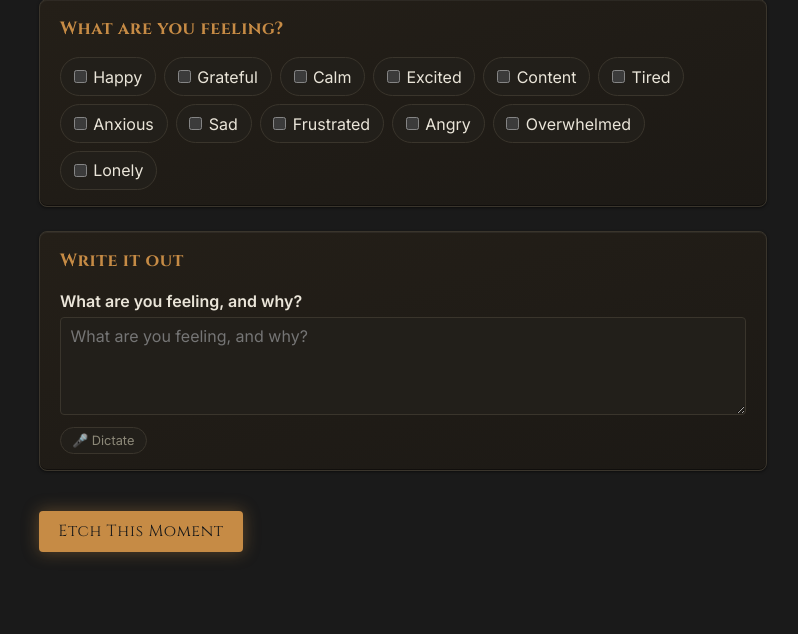
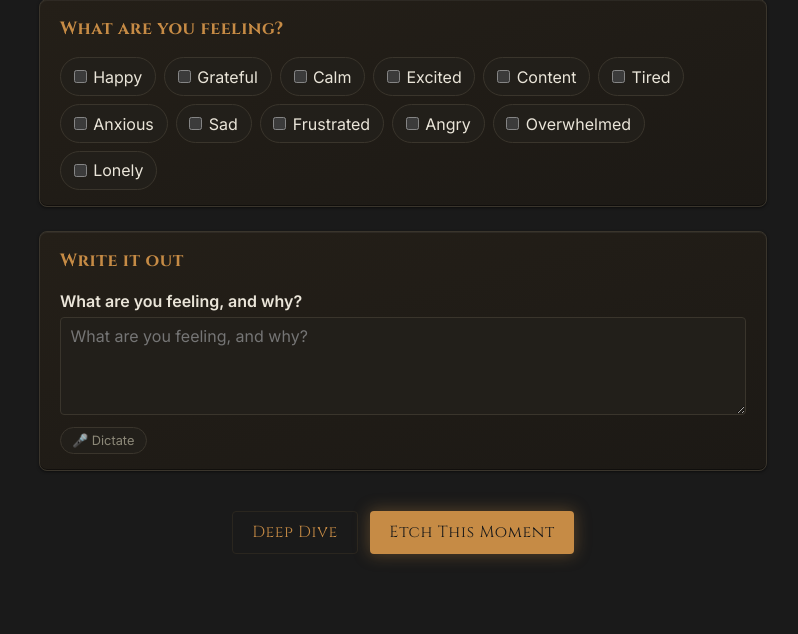
Before and after one commit to jpelting/journal, a Django app: page /checkin/moment/ in a window 1280 px wide. Shown: the part 354-988 px from the top of the page, without its empty margins (237-1035 px from the left). Before the commit the page ends 913 px from the top, so only its background shows below. Run offline with Django 5.2, Linux system fonts and the light colour scheme; the visitor is signed in with stand-in values (Sample User, id 1); data comes from the database, SQL or seed files in the repository; data that the repository does not hold is empty.

Commit message:
Add Five Whys "Deep Dive" to the In the Moment check-in
A "Deep Dive" button next to "Etch This Moment" opens a modal explaining
the Five Whys technique before revealing five "Why" text boxes on submit.
Declining prompts (via a themed modal, not a native browser confirm) to
etch the entry as-is instead. Answers are stored as optional encrypted
fields on MomentCheckIn.

```diff
--- a/entries/forms.py
+++ b/entries/forms.py
@@ -180,6 +180,11 @@ class MomentCheckInForm(forms.Form):
         widget=forms.Textarea(attrs={"rows": 4, "placeholder": "What are you feeling, and why?"}),
         required=False,
     )
+    deep_dive_why_1 = forms.CharField(widget=forms.Textarea(attrs={"rows": 2}), required=False)
+    deep_dive_why_2 = forms.CharField(widget=forms.Textarea(attrs={"rows": 2}), required=False)
+    deep_dive_why_3 = forms.CharField(widget=forms.Textarea(attrs={"rows": 2}), required=False)
+    deep_dive_why_4 = forms.CharField(widget=forms.Textarea(attrs={"rows": 2}), required=False)
+    deep_dive_why_5 = forms.CharField(widget=forms.Textarea(attrs={"rows": 2}), required=False)
 
 
 class AccessRequestForm(UserCreationForm):
--- a/entries/models.py
+++ b/entries/models.py
@@ -405,6 +405,14 @@ class MomentCheckIn(models.Model):
     note = EncryptedTextField(blank=True, help_text="What are you feeling, and why?")
     entry = models.ForeignKey(Entry, related_name="moments", null=True, blank=True, on_delete=models.SET_NULL)
 
+    # Optional "Five Whys" deep dive, offered as an extra step past the initial note -
+    # each answer meant to dig past the previous one toward the root cause.
+    deep_dive_why_1 = EncryptedTextField(blank=True)
+    deep_dive_why_2 = EncryptedTextField(blank=True)
+    deep_dive_why_3 = EncryptedTextField(blank=True)
+    deep_dive_why_4 = EncryptedTextField(blank=True)
+    deep_dive_why_5 = EncryptedTextField(blank=True)
+
     class Meta:
         ordering = ["-created_at"]
 
--- a/entries/templates/entries/checkin_moment.html
+++ b/entries/templates/entries/checkin_moment.html
@@ -25,8 +25,106 @@
             {{ form.note }}
         </section>
 
-        <button class="btn" type="submit">Etch This Moment</button>
+        <section class="part" id="deep-dive-section" hidden>
+            <h2>The Five Whys</h2>
+            <p class="helptext">Keep asking why until you reach the root of it.</p>
+
+            <label for="{{ form.deep_dive_why_1.id_for_label }}">Why</label>
+            {{ form.deep_dive_why_1 }}
+
+            <label for="{{ form.deep_dive_why_2.id_for_label }}">Why</label>
+            {{ form.deep_dive_why_2 }}
+
+            <label for="{{ form.deep_dive_why_3.id_for_label }}">Why</label>
+            {{ form.deep_dive_why_3 }}
+
+            <label for="{{ form.deep_dive_why_4.id_for_label }}">Why</label>
+            {{ form.deep_dive_why_4 }}
+
+            <label for="{{ form.deep_dive_why_5.id_for_label }}">Why</label>
+            {{ form.deep_dive_why_5 }}
+        </section>
+
+        <p class="form-actions">
+            <button type="button" class="btn btn-secondary" id="deep-dive-button">Deep Dive</button>
+            <button class="btn" type="submit">Etch This Moment</button>
+        </p>
     </form>
+
+    <div class="modal-backdrop" id="deep-dive-modal-backdrop" hidden>
+        <div class="modal" role="dialog" aria-modal="true">
+            <button type="button" class="modal-close" id="deep-dive-modal-close" aria-label="Close">&times;</button>
+            <h2>Take a Breath</h2>
+            <p>Before you continue, pause for a moment and take a slow breath.</p>
+            <p>To find the true reason behind what you're feeling, we're going to ask &ldquo;Why&rdquo; five times &mdash; each answer digging a little deeper than the last.</p>
+            <p>This usually takes about 10&ndash;20 minutes to work through.</p>
+            <p class="form-actions">
+                <button type="button" class="btn btn-secondary" id="deep-dive-not-now-button">Not Now</button>
+                <button type="button" class="btn" id="deep-dive-yes-button">Yes, Let's Dive In</button>
+            </p>
+        </div>
+    </div>
+
+    <div class="modal-backdrop" id="etch-confirm-modal-backdrop" hidden>
+        <div class="modal" role="dialog" aria-modal="true">
+            <button type="button" class="modal-close" id="etch-confirm-modal-close" aria-label="Close">&times;</button>
+            <h2>Etch Your Entry?</h2>
+            <p>Would you like to etch what you've written so far?</p>
+            <p class="form-actions">
+                <button type="button" class="btn btn-secondary" id="etch-confirm-no-button">No, Keep Writing</button>
+                <button type="button" class="btn" id="etch-confirm-yes-button">Yes, Etch It</button>
+            </p>
+        </div>
+    </div>
+
+    <script>
+        (function () {
+            var openButton = document.getElementById("deep-dive-button");
+            var backdrop = document.getElementById("deep-dive-modal-backdrop");
+            var closeButton = document.getElementById("deep-dive-modal-close");
+            var notNowButton = document.getElementById("deep-dive-not-now-button");
+            var yesButton = document.getElementById("deep-dive-yes-button");
+            var deepDiveSection = document.getElementById("deep-dive-section");
+            var etchForm = deepDiveSection.closest("form");
+
+            var etchBackdrop = document.getElementById("etch-confirm-modal-backdrop");
+            var etchCloseButton = document.getElementById("etch-confirm-modal-close");
+            var etchNoButton = document.getElementById("etch-confirm-no-button");
+            var etchYesButton = document.getElementById("etch-confirm-yes-button");
+
+            function openModal() { backdrop.hidden = false; }
+            function closeModal() { backdrop.hidden = true; }
+
+            function promptToEtch() {
+                closeModal();
+                etchBackdrop.hidden = false;
+            }
+
+            function closeEtchPrompt() { etchBackdrop.hidden = true; }
+
+            openButton.addEventListener("click", openModal);
+            yesButton.addEventListener("click", function () {
+                deepDiveSection.hidden = false;
+                closeModal();
+            });
+            notNowButton.addEventListener("click", promptToEtch);
+            closeButton.addEventListener("click", promptToEtch);
+            backdrop.addEventListener("click", function (event) {
+                if (event.target === backdrop) promptToEtch();
+            });
+            document.addEventListener("keydown", function (event) {
+                if (event.key === "Escape" && !backdrop.hidden) promptToEtch();
+                if (event.key === "Escape" && !etchBackdrop.hidden) closeEtchPrompt();
+            });
+
+            etchYesButton.addEventListener("click", function () { etchForm.submit(); });
+            etchNoButton.addEventListener("click", closeEtchPrompt);
+            etchCloseButton.addEventListener("click", closeEtchPrompt);
+            etchBackdrop.addEventListener("click", function (event) {
+                if (event.target === etchBackdrop) closeEtchPrompt();
+            });
+        })();
+    </script>
 
     {% if recent_moments %}
         <h2>Recent moments</h2>
--- a/entries/views.py
+++ b/entries/views.py
@@ -1069,6 +1069,11 @@ def checkin_moment_view(request):
                 emotions=",".join(form.cleaned_data["emotions"]),
                 note=form.cleaned_data["note"],
                 entry=Entry.objects.filter(user=request.user, date=timezone.localdate()).first(),
+                deep_dive_why_1=form.cleaned_data["deep_dive_why_1"],
+                deep_dive_why_2=form.cleaned_data["deep_dive_why_2"],
+                deep_dive_why_3=form.cleaned_data["deep_dive_why_3"],
+                deep_dive_why_4=form.cleaned_data["deep_dive_why_4"],
+                deep_dive_why_5=form.cleaned_data["deep_dive_why_5"],
             )
             return redirect("entries:checkin-moment")
     else:
```
Also changed, not shown: entries/tests.py (+20 -0 lines), entries/migrations/0039_momentcheckin_deep_dive_why_1_and_more.py (added).
